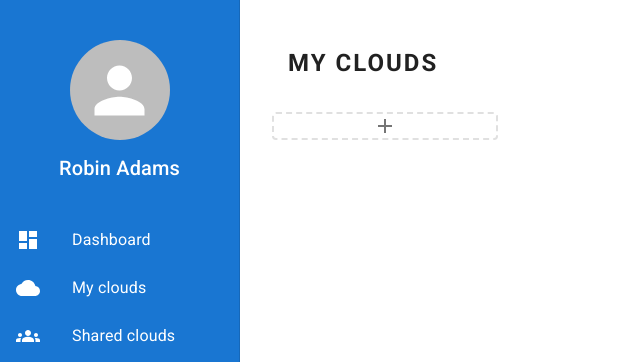
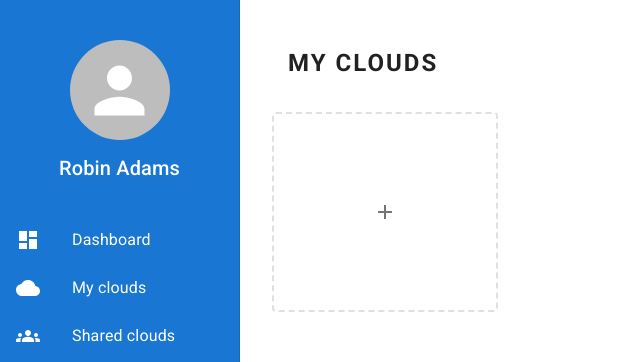
Before and after one commit to chrille0313/CloudHub, a Next.js app in the folder cloud-hub/: page /clouds in a window 1280 px wide. Shown: the top 362 px of the page, without its empty margins (0-640 px from the left). Built offline with nearby package versions, Linux system fonts and the light colour scheme; what @mui/material-nextjs would draw is missing.

Commit message:
feat: set min height on create new cloud card

```diff
--- a/cloud-hub/src/app/(authenticated)/clouds/page.tsx
+++ b/cloud-hub/src/app/(authenticated)/clouds/page.tsx
@@ -13,7 +13,7 @@ export default async function Clouds() {
 
   return (
     <TitledSection title="My Clouds" padding="2rem" gap="1rem" flex={1}>
-      <Grid container spacing={{ xs: 2, md: 3 }}>
+      <Grid container spacing={{ xs: 2, md: 3 }} minHeight={200}>
         <Grid size={cloudCardSizeSx}>
           <CreateNewCloudCard />
         </Grid>
```
